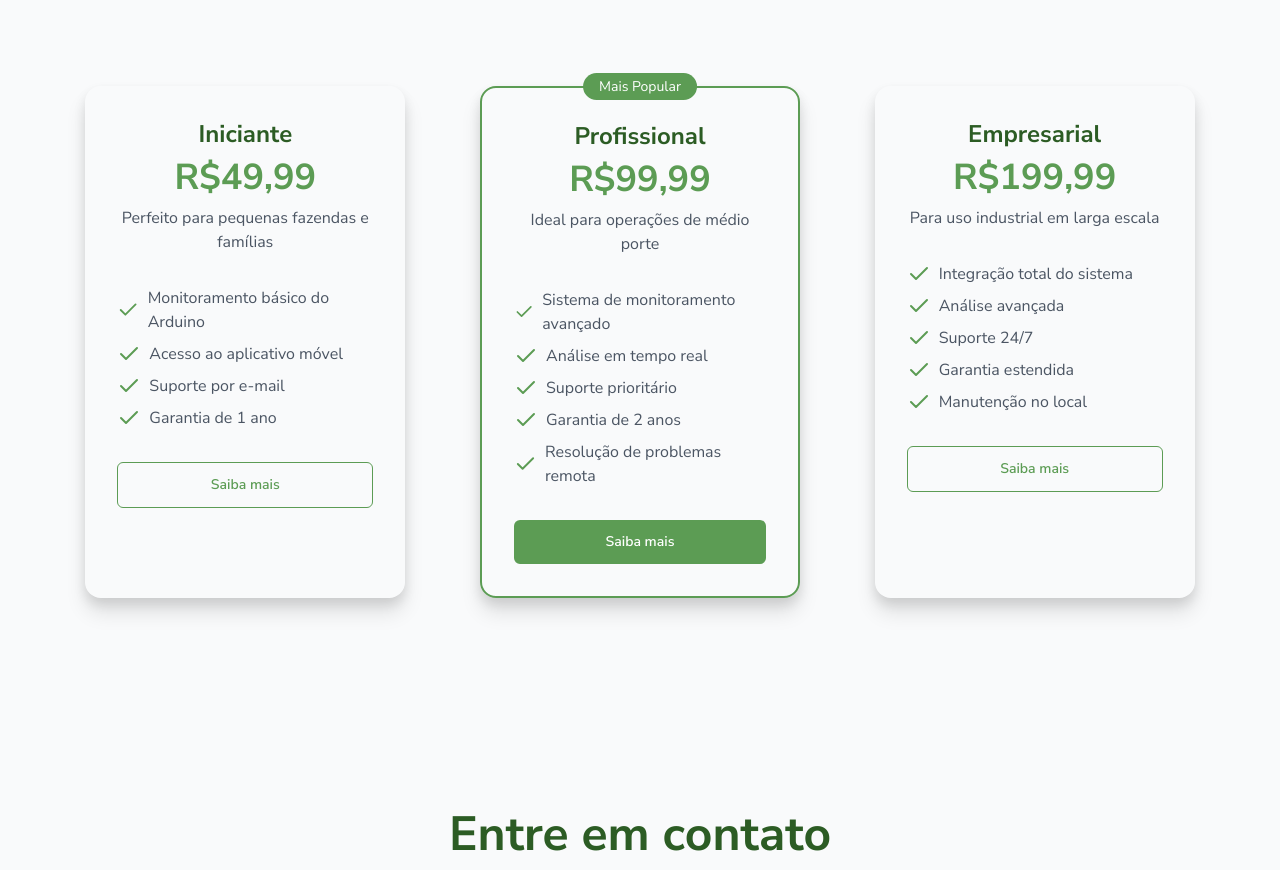
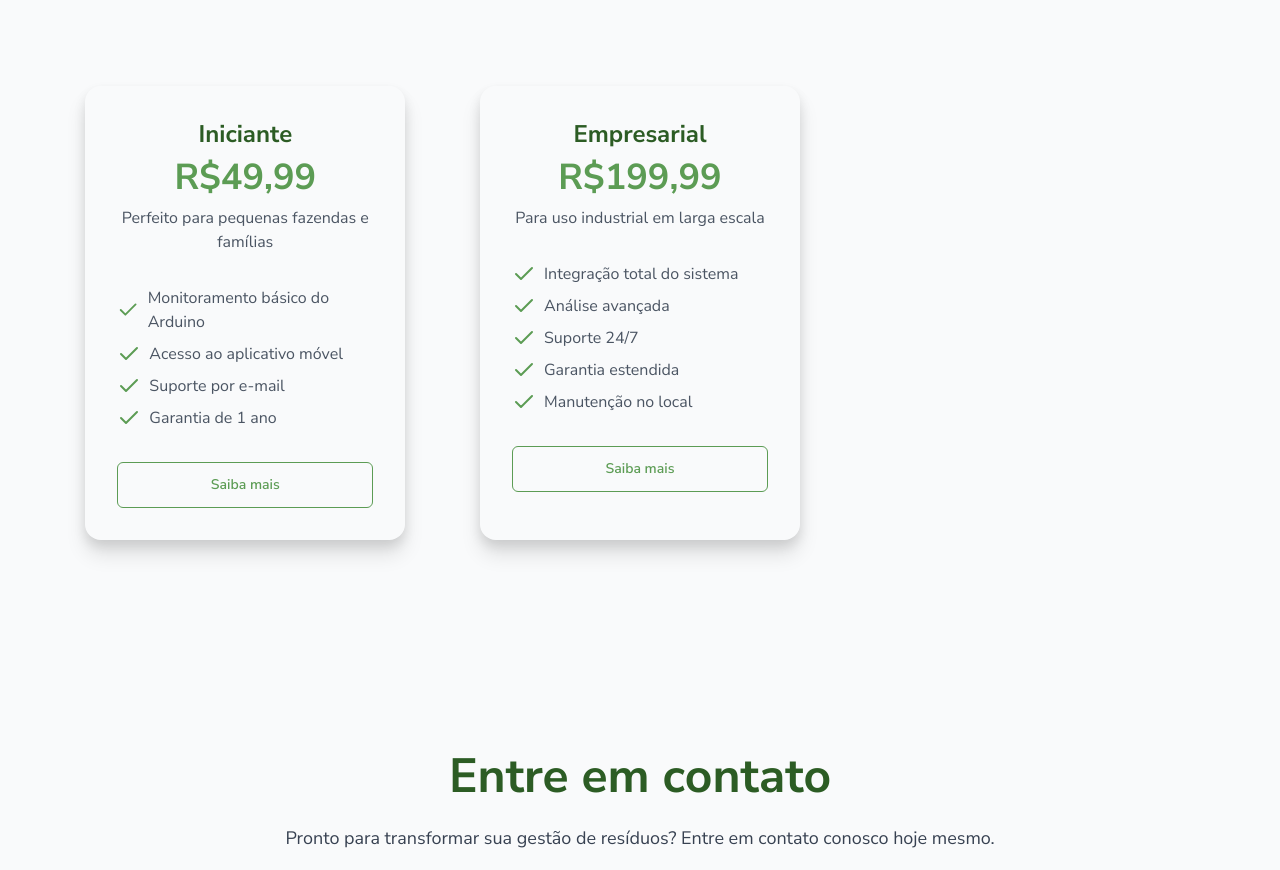
Before and after one commit to Lotus-Bio/lotus-frontend-2.0, a Next.js app: page / in a window 1280 px wide. Shown: the part 2645-3515 px from the top of the page. Built offline with nearby package versions, Linux system fonts and the light colour scheme; no server answers.

Commit message:
Retira card da plans section

```diff
--- a/src/data/plans.js
+++ b/src/data/plans.js
@@ -13,21 +13,7 @@ export const plans = [
     message:
       "Estou interessado no Plano Iniciante e gostaria de mais informações.",
   },
-  {
-    title: "Profissional",
-    value: "R$99,99",
-    description: "Ideal para operações de médio porte",
-    items: [
-      "Sistema de monitoramento avançado",
-      "Análise em tempo real",
-      "Suporte prioritário",
-      "Garantia de 2 anos",
-      "Resolução de problemas remota",
-    ],
-    popular: true,
-    message:
-      "Estou interessado no Plano Profissional e gostaria de mais informações.",
-  },
+
   {
     title: "Empresarial",
     value: "R$199,99",
```
